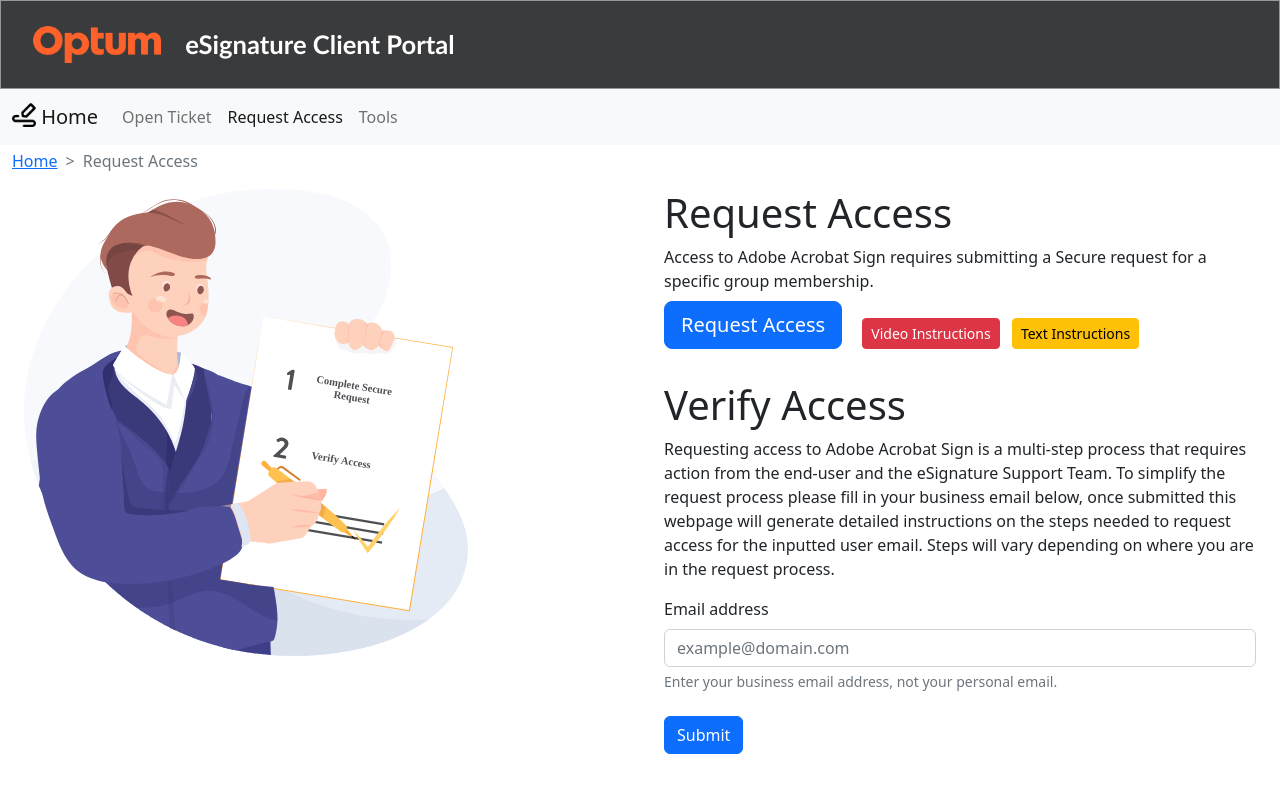
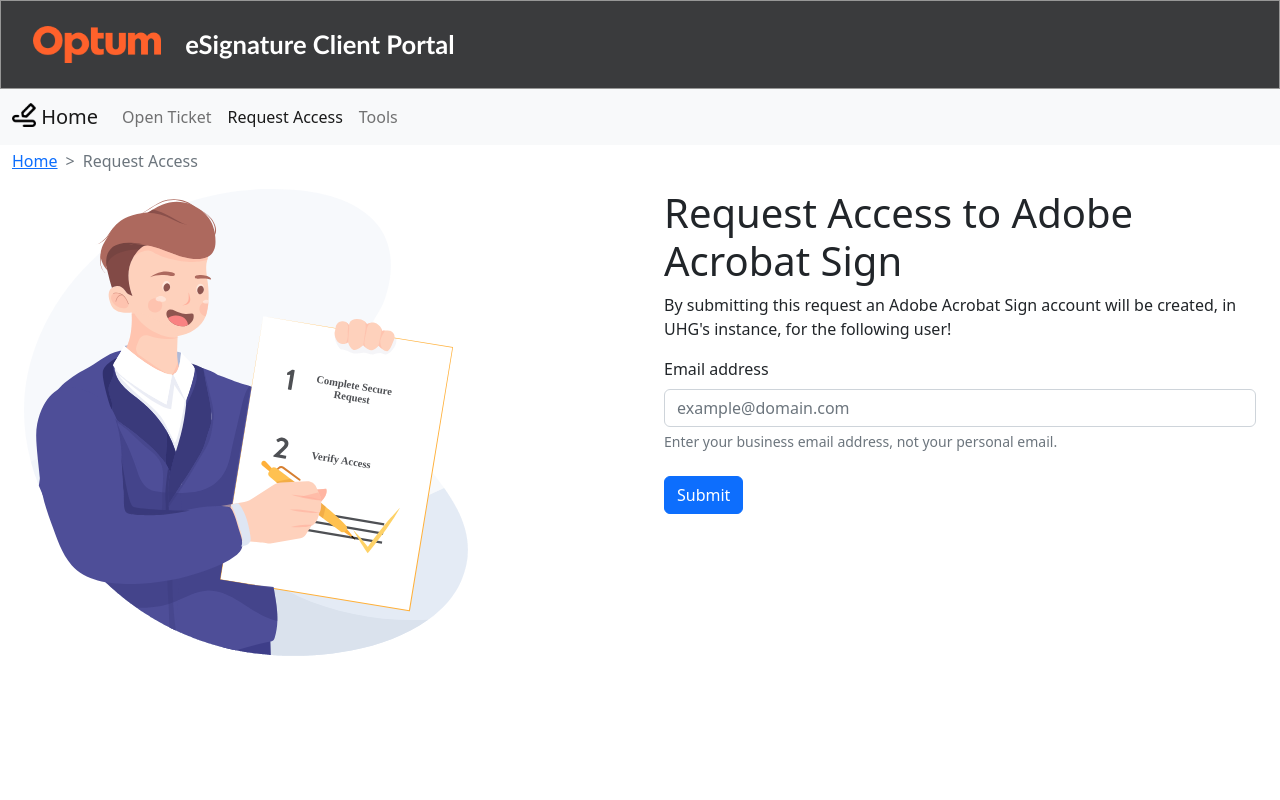
Before and after one commit to mcneece/eSignature-Portal, a Flask app: page /request-access in a window 1280 px wide. Run offline with Flask 3, Linux system fonts and the light colour scheme; parts of the project's set-up code (start-up, migrations or seed data) failed here and were passed over.

Commit message:
Update request_access.html

```diff
--- a/app/templates/client/request_access.html
+++ b/app/templates/client/request_access.html
@@ -130,85 +130,9 @@
         </div>
         <!--Verify Access Tool-->
         <div class="col">
-            <div class="row">
-                <h1>Request Access</h1>
-            </div>
-            <!--Link to Secure.UHC-->
-            <div class="mb-3">
-                <p class="mb-2">Access to Adobe Acrobat Sign requires submitting a Secure request for a specific group
-                    membership.</p>
-                <a class="btn btn-primary btn-lg mb-3 me-3" target="_blank" href="https://secure.uhc.com">Request
-                    Access</a>
-                <!-- Video Instructions Trigger -->
-                <button type="button" class="btn btn-danger btn-sm me-2" data-bs-toggle="modal"
-                    data-bs-target="#videoModal">
-                    Video Instructions
-                </button>
-                <!--Written Instructions Trigger-->
-                <button class="btn btn-warning btn-sm" type="button" data-bs-toggle="offcanvas"
-                    data-bs-target="#textInstructions" aria-controls="offcanvasTop">Text
-                    Instructions</button>
-            </div>
-            <!-- Video Instructions -->
-            <div class="modal fade" id="videoModal" tabindex="-1" aria-labelledby="exampleModalLabel"
-                aria-hidden="true">
-                <div class="modal-dialog modal-fullscreen">
-                    <div class="modal-content">
-                        <div class="modal-header">
-                            <h5 class="modal-title" id="exampleModalLabel">Secure Request Demonstration</h5>
-                            <button type="button" class="btn-close" data-bs-dismiss="modal" aria-label="Close"></button>
-                        </div>
-                        <div class="modal-body">
-                            <video style="width:100vw" controls>
-                                <source src="{{ url_for('static', filename='img/request_access.mp4') }}">
-                            </video>
-                        </div>
-                        <div class="modal-footer">
-                            <button type="button" class="btn btn-secondary" data-bs-dismiss="modal">Close</button>
-                        </div>
-                    </div>
-                </div>
-            </div>
-            <!--Written Instructions-->
-            <div class="offcanvas offcanvas-end" tabindex="-1" id="textInstructions"
-                aria-labelledby="offcanvasTopLabel">
-                <div class="offcanvas-header">
-                    <h5 class="offcanvas-title" id="offcanvasTopLabel">Acrobat Sign Secure Request</h5>
-                    <button type="button" class="btn-close" data-bs-dismiss="offcanvas" aria-label="Close"></button>
-                </div>
-                <div class="offcanvas-body">
-                    <strong class="mb-3">To start the Secure Request Process visit <a
-                            href="https://secure.uhc.com">Secure.uhc.com</a></strong>
-                    <ol class="my-5" align="left">
-                        <li>Click 'Add Group Membership'</li>
-                        <li>Request for: <strong>Select 'Platform'</strong></li>
-                        <li>Platform: <strong>Select 'windows'</strong> (this is always windows even if you have
-                            a MAC)</li>
-                        <li>Platform: <strong>Select 'MS'</strong></li>
-                        <li>Environment and Resource will auto populate to Prod and MS (leave this as is)</li>
-                        <li>Next select the user ID you wish to apply group assignment</li>
-                        <li>Search for group: <strong>'dtm_esignature'</strong></li>
-                        <li>From <strong>Available Groups</strong> select <strong>'dtm_esignature'</strong>.
-                            Once selected, click
-                            the right arrow to move dtm_esignature to <strong>Selected Groups</strong></li>
-                        <li>click <strong>'Next'</strong></li>
-                        <li>For Access Expires: <strong>Select 'Permanent'</strong></li>
-                        <li>Supply a business justification</li>
-                    </ol>
-                    <strong>This secure request requires approval from the eSignature Support Team and the
-                        submitters manager!</strong>
-                </div>
-            </div>
-            <h1>Verify Access</h5>
+            <h1>Request Access to Adobe Acrobat Sign</h5>
                 <p class="card-text">
-                    Requesting access to Adobe Acrobat Sign is a multi-step process that requires action from the
-                    end-user
-                    and the eSignature Support Team. To simplify the request process please fill in your business
-                    email
-                    below, once submitted this webpage will generate detailed instructions on the steps needed to
-                    request
-                    access for the inputted user email. Steps will vary depending on where you are in the request
-                    process.
+                    By submitting this request an Adobe Acrobat Sign account will be created, in UHG's instance, for the following user!
                 </p>
                 <!--Verify Email Form-->
                 <form action="/request-access" method="POST">
```
